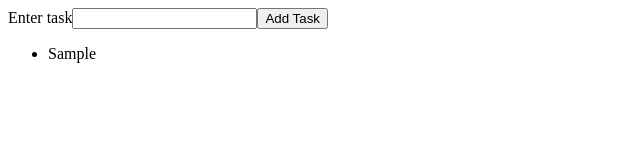
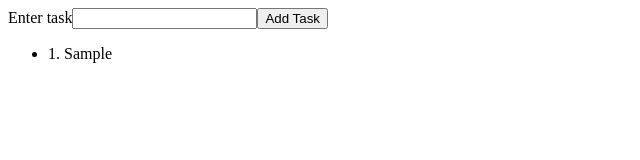
Before and after one commit to JLoweDev/react-task-manager, a React (Create React App) app: page / in a window 1280 px wide. Both pictures are taken after typing "Sample" into the empty fields and a click on the button "Add Task". Shown: the top 160 px of the page, without its empty margins (0-640 px from the left). Built offline with nearby package versions, Linux system fonts and the light colour scheme.

Commit message:
Additional problem, index added to tasks

```diff
--- a/src/components/Overview.js
+++ b/src/components/Overview.js
@@ -7,8 +7,8 @@ const Overview = (props) => {
 
   return (
     <ul>
-      {tasks.map((task) => {
-        return <li key={uniqid()}>{task}</li>;
+      {tasks.map((task, index) => {
+        return <li key={uniqid()}>{index+1}. {task}</li>;
       })}
     </ul>
   );
```
Also changed, not shown: 1 other file (tests, documents, lock files or other folders).
